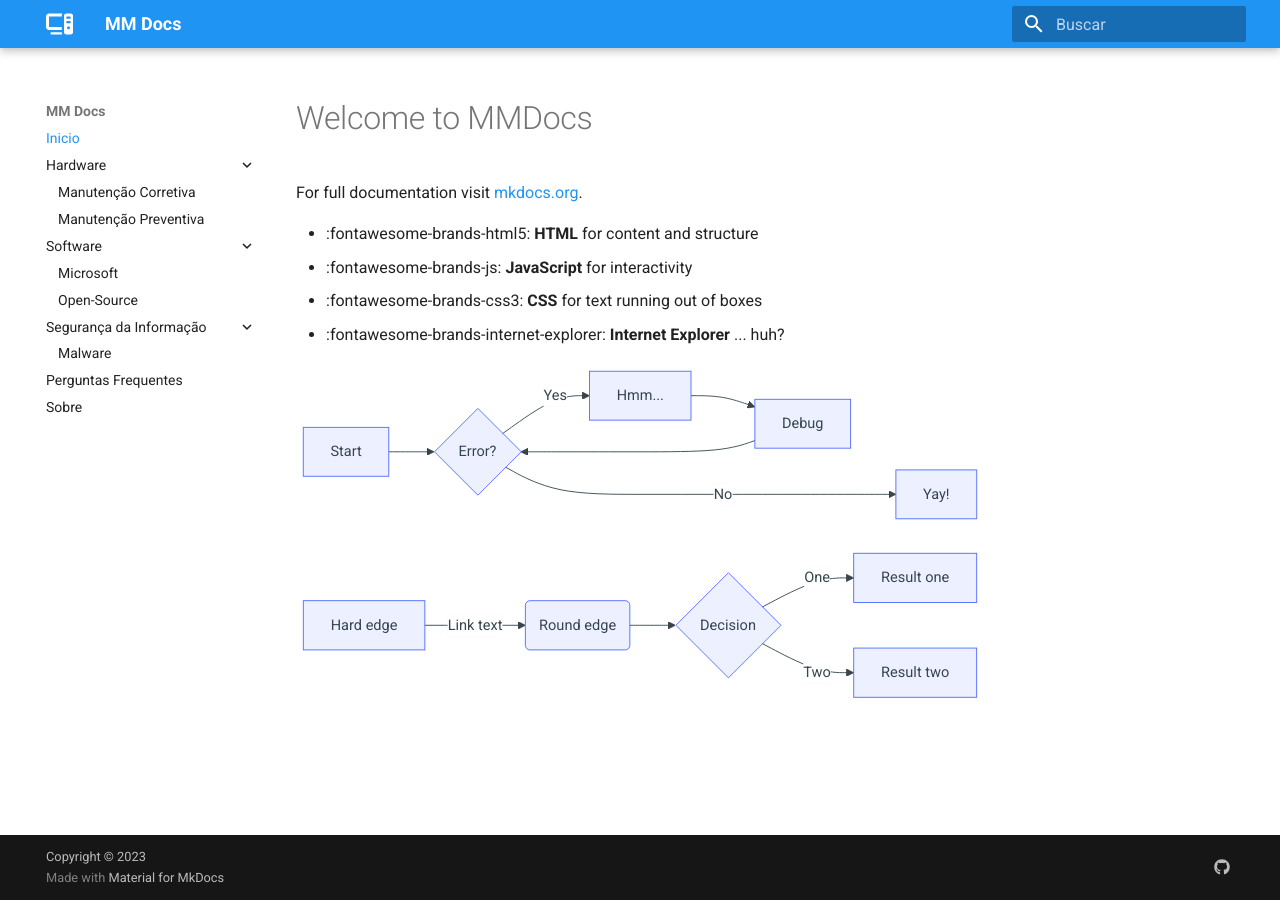
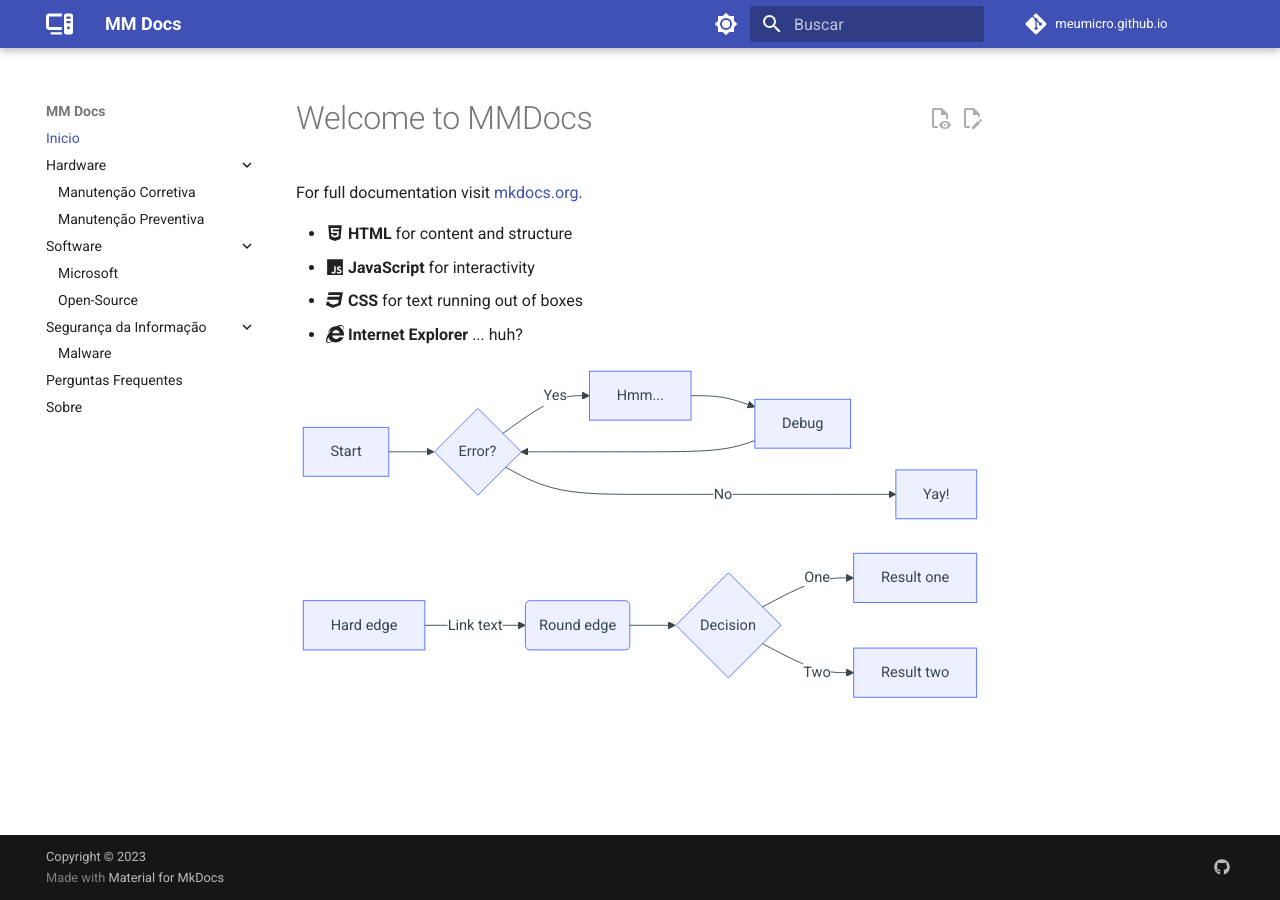
Before and after one commit to MeuMicro/meumicro.github.io, an MkDocs documentation site: the page built from docs/index.md, in a window 1280 px wide. Built offline with MkDocs 1.6.1 and Material for MkDocs 9.7.7, drawn with Linux system fonts in a browser that asks for light colours; comment, search, counter and statistics services are not loaded.

```diff
--- a/mkdocs.yml
+++ b/mkdocs.yml
@@ -1,6 +1,18 @@
+# Project information
 site_name: MM Docs
 site_url: https://meumicro.github.io
+site_author: Kleber Santos
+site_description: >-
+  Escrevendo a documentação de uma forma masi facil com markdown
 
+# Repository
+repo_name: meumicro.github.io
+repo_url: https://github.com/MeuMicro/meumicro.github.io
+
+# Copyright
+copyright: Copyright &copy; 2023
+
+# Page tree
 nav:
         - Inicio: index.md
         #- Blog:
@@ -16,46 +28,73 @@ nav:
         - Perguntas Frequentes: faq.md
         - Sobre: about.md
 
+
+# Configuration
 theme:
         name: material
         language: pt-BR
         icon:
                 logo: fontawesome/solid/computer
-        #logo: images/logo.png
-        favicon: images/logo.png
         features:
+                - announce.dismiss
+                - content.action.edit
+                - content.action.view
+                - content.code.annotate
+                - content.code.copy
+                # - content.tabs.link
                 - content.tooltips
-                - navigation.path
+                # - header.autohide
                 - navigation.expand
                 #- navigation.footer
+                - navigation.indexes
+                # - navigation.instant
+                # - navigation.prune
+                #- navigation.sections
+                #- navigation.tabs
+                # - navigation.tabs.sticky
+                - navigation.top
+                - navigation.tracking
+                - search.highlight
+                - search.share
+                - search.suggest
+                - toc.follow
+                # - toc.integrate
         palette:
-                - primary: blue
-                # accent: blue
+                - scheme: default
+                  primary: indigo
+                  accent: indigo
+                  toggle:
+                    icon: material/brightness-7
+                    name: Switch to dark mode
+                - scheme: slate
+                  primary: indigo
+                  accent: indigo
+                  toggle:
+                    icon: material/brightness-4
+                    name: Switch to light mode
+        font:
+                text: Roboto
+                code: Roboto Mono
+        #favicon: assets/favicon.png
+        #icon:
+        #        logo: logo
 
-                # Palette toggle for light mode
-                - media: "(prefers-color-scheme: light)"
-                - scheme: default
-                - toggle:
-                        icon: material/brightness-7
-                        name: Switch to dark mode
-
-                # Palette toggle for dark mode
-                - media: "(prefers-color-scheme: dark)"
-                - scheme: slate
-                - toggle:
-                        icon: material/brightness-4
-                        name: Switch to light mode
-
-copyright: Copyright &copy; 2023
-
+# Customization
 extra:
+        analytics:
+                provider: google
+                property: !ENV GOOGLE_ANALYTICS_KEY
         social:
-        - icon: fontawesome/brands/github
-          link: https://github.com/meumicro
-        #- icon: fontawesome/brands/instagram
-        #  link: https://github.com/meumicro
-        #- icon: fontawesome/brands/twitter
-        #  link: https://github.com/meumicro
+                - icon: fontawesome/brands/github
+                  link: https://github.com/meumicro
+        #         - icon: fontawesome/brands/instagram
+        #           link: https://www.instagram.com/meumicro/
+        #         - icon: fontawesome/brands/youtube
+        #           link: https://www.youtube.com/channel/meumicro
+        #         - icon: fontawesome/brands/linkedin
+        #           link: https://www.linkedin.com/company/meumicro
+        #         - icon: fontawesome/brands/facebook
+        #           link: https://www.facebook.com/meumicro
         consent:
                 title: Consentimento de cookies
                 description: >-
@@ -63,26 +102,55 @@ extra:
                 actions:
                         - accept
                         - reject
+        caption: true
+        lazy_load: true
+        align: center
+
+# Plugins
 plugins:
         - search:
                 lang: pt
-        - social:
-        #- blog:
-        #        enabled:
-        #        blog_dir: blog
-        #        post_url_date_format: yyyy/MM/dd
+        - minify:
+                minify_html: true
 
-
+# Extensions
 markdown_extensions:
         - abbr
+        - admonition
         - attr_list
+        - def_list
+        - footnotes
         - md_in_html
+        - toc:
+                permalink: true
+        - pymdownx.arithmatex:
+                generic: true
+        - pymdownx.betterem:
+                smart_enable: all
+        - pymdownx.caret
+        - pymdownx.details
+        - pymdownx.emoji:
+                emoji_generator: !!python/name:materialx.emoji.to_svg
+                emoji_index: !!python/name:materialx.emoji.twemoji
+        - pymdownx.highlight:
+                anchor_linenums: true
+                line_spans: __span
+                pygments_lang_class: true
+        - pymdownx.inlinehilite
+        - pymdownx.keys
+        - pymdownx.magiclink:
+                repo_url_shorthand: true
+                user: squidfunk
+                repo: mkdocs-material
+        - pymdownx.mark
         - pymdownx.smartsymbols
-        - admonition
         - pymdownx.superfences:
                 custom_fences:
-                        - name: mermaid
-                          class: mermaid
-                          format: !!python/name:pymdownx.superfences.fence_code_format
-        - pymdownx.details
-        - pymdownx.keys
+                - name: mermaid
+                  class: mermaid
+                  format: !!python/name:pymdownx.superfences.fence_code_format
+        - pymdownx.tabbed:
+                alternate_style: true
+        - pymdownx.tasklist:
+                custom_checkbox: true
+        - pymdownx.tilde
```
